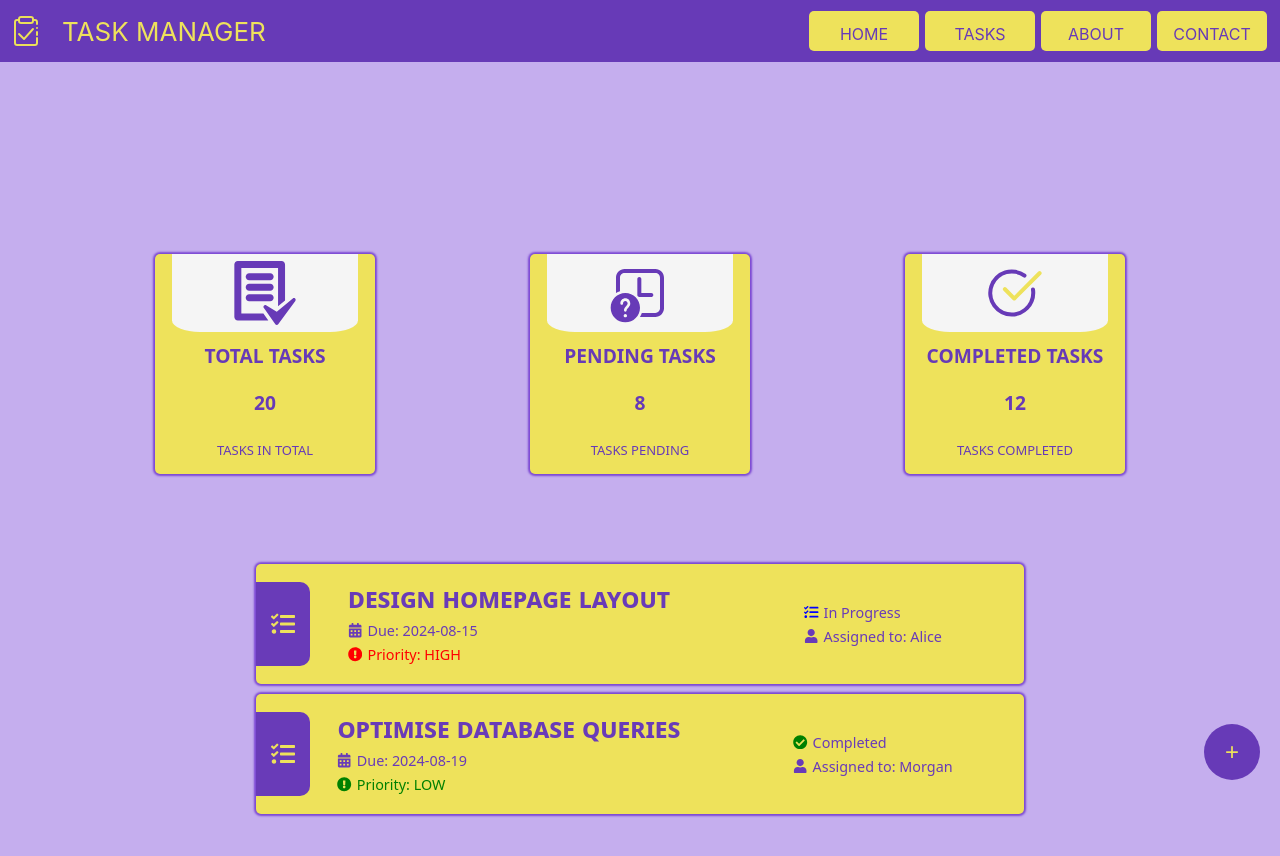
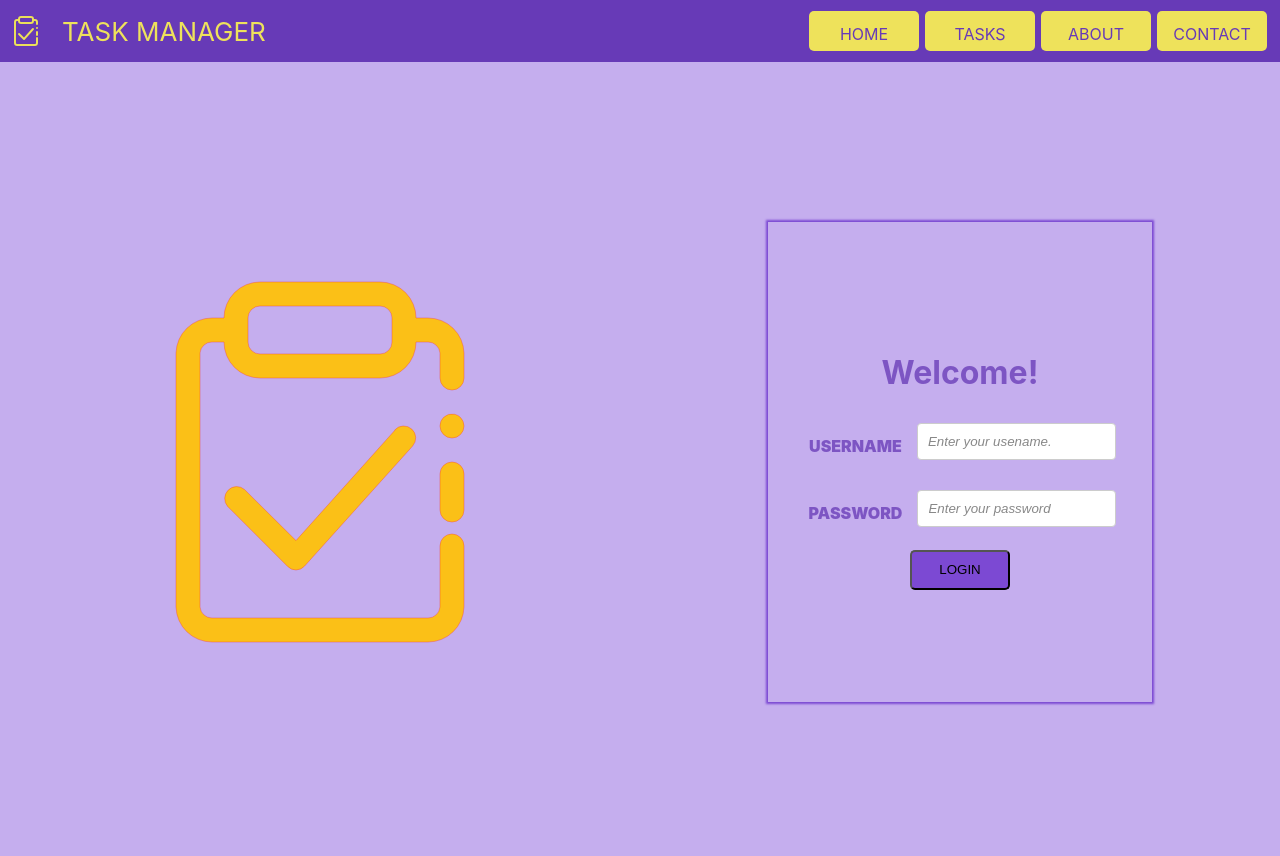
Before and after one commit to MayankPant/Personal-Task-Manager, a React (Create React App) app: page / in a window 1280 px wide. Shown: the top 856 px of the page. Before the commit the page ends 824 px from the top, so only its background shows below. Built offline with nearby package versions, Linux system fonts and the light colour scheme.

Commit message:
feat: Added the login page for our application and setup the axios for fetching data.

```diff
--- a/src/App.js
+++ b/src/App.js
@@ -1,8 +1,10 @@
+import React, { Component } from "react";
 import "./App.css";
-import { BrowserRouter as Router, Routes, Route } from "react-router-dom";
+import { BrowserRouter as Router, Routes, Route, Navigate } from "react-router-dom";
 import Main from "./Components/Main.jsx";
 import Header from "./Components/Header.jsx";
 import TaskList from "./Components/TaskList.jsx";
+import Login from "./views/Login.jsx";
 
 const dummyTasks = [
   {
@@ -11,7 +13,7 @@ const dummyTasks = [
     description: "Draft and finalize the proposal for the new client project",
     dueDate: "2024-08-20",
     priority: "High",
-    status: "In Progress"
+    status: "In Progress",
   },
   {
     id: 2,
@@ -19,7 +21,7 @@ const dummyTasks = [
     description: "Arrange a team sync to discuss Q3 goals and objectives",
     dueDate: "2024-08-15",
     priority: "Medium",
-    status: "Pending"
+    status: "Pending",
   },
   {
     id: 3,
@@ -27,7 +29,7 @@ const dummyTasks = [
     description: "Analyze and approve the monthly budget report from finance",
     dueDate: "2024-08-25",
     priority: "High",
-    status: "Pending"
+    status: "Pending",
   },
   {
     id: 4,
@@ -35,7 +37,7 @@ const dummyTasks = [
     description: "Incorporate feedback and finalize slides for client meeting",
     dueDate: "2024-08-18",
     priority: "Medium",
-    status: "In Progress"
+    status: "In Progress",
   },
   {
     id: 5,
@@ -43,7 +45,7 @@ const dummyTasks = [
     description: "Complete annual performance evaluations for team members",
     dueDate: "2024-09-10",
     priority: "High",
-    status: "Pending"
+    status: "Pending",
   },
   {
     id: 6,
@@ -51,7 +53,7 @@ const dummyTasks = [
     description: "Implement SEO improvements based on latest audit results",
     dueDate: "2024-08-30",
     priority: "Low",
-    status: "In Progress"
+    status: "In Progress",
   },
   {
     id: 7,
@@ -59,7 +61,7 @@ const dummyTasks = [
     description: "Gather content and design the company's monthly newsletter",
     dueDate: "2024-08-28",
     priority: "Medium",
-    status: "Pending"
+    status: "Pending",
   },
   {
     id: 8,
@@ -67,7 +69,7 @@ const dummyTasks = [
     description: "Revise and distribute the updated employee handbook",
     dueDate: "2024-09-15",
     priority: "Low",
-    status: "Pending"
+    status: "Pending",
   },
   {
     id: 9,
@@ -75,7 +77,7 @@ const dummyTasks = [
     description: "Address and close all open high-priority support tickets",
     dueDate: "2024-08-17",
     priority: "High",
-    status: "In Progress"
+    status: "In Progress",
   },
   {
     id: 10,
@@ -83,25 +85,39 @@ const dummyTasks = [
     description: "Perform monthly backup of all company databases",
     dueDate: "2024-08-31",
     priority: "Medium",
-    status: "Completed"
-  }
+    status: "Completed",
+  },
 ];
 
+class App extends Component {
+  constructor(props) {
+    super(props);
+    this.state = {
+      loggedIn: false,
+    };
+  }
 
-function App() {
+  render() {
+
     return (
       <div className="App">
         <Router>
           <Header />
           <main className="contents">
             <Routes>
+            <Route path="/" element={this.state.loggedIn ? <Navigate to={'/'} /> : <Login />} />
               <Route path="/" element={<Main />} />
-            <Route path="tasklist" element={<TaskList tasks={dummyTasks} />} />
+              <Route
+                path="tasklist"
+                element={<TaskList tasks={dummyTasks} />}
+              />
+              <Route path="login" element={<Login />} />
             </Routes>
           </main>
         </Router>
       </div>
     );
   }
+}
 
 export default App;
--- /dev/null
+++ b/src/styles/Login.css
@@ -0,0 +1,41 @@
+.login-container {
+  margin: 0;
+  font-family: -apple-system, BlinkMacSystemFont, "Segoe UI", "Roboto", "Oxygen",
+    "Ubuntu", "Cantarell", "Fira Sans", "Droid Sans", "Helvetica Neue",
+    sans-serif;
+  -webkit-font-smoothing: antialiased;
+  -moz-osx-font-smoothing: grayscale;
+  display: flex;
+  flex-direction: row;
+  justify-content: space-evenly;
+  align-items: center;
+  position: absolute;
+  height: 100%;
+  width: 100%;
+}
+
+.panel {
+  width: 50%;
+  height: 100%;
+  display: flex;
+  flex-direction: column;
+  justify-content: center;
+  align-items: center;
+  color: #683ab7c5;
+}
+.content-container {
+  width: 60%;
+  height: 60%;
+  box-shadow: 0px 0px 2px 2px #7c49d3;
+  display: flex;
+  flex-direction: column;
+  justify-content: center;
+  align-items: center;
+}
+
+.panel > img{
+    width: 60%;
+    height: 60%;
+  filter: invert(27%) sepia(51%) saturate(2878%) hue-rotate(346deg)
+    brightness(104%) contrast(97%);
+}
--- /dev/null
+++ b/src/views/Login.jsx
@@ -0,0 +1,81 @@
+import React, { Component } from "react";
+import logo from "../assets/resources/logo.svg";
+import Input from "../Components/Input";
+import Button from "../Components/Button";
+import "../styles/Login.css";
+import axios from "axios";
+
+class Login extends Component {
+  constructor(props) {
+    super(props);
+    this.state = {
+        login_info: {
+            username: '',
+            password: ''
+        }
+    }
+
+  }
+
+  handleInputChange = (name, value) => {
+
+    this.setState(prevState => ({
+        login_info: {
+            ...prevState.login_info,
+            [name]: value
+        }
+    }));
+  };
+
+  login = async () => {
+    const loginUrl = process.env.REACT_APP_AUTH_BASE_ADDRESS.concat("/api/auth/login");
+    console.log("Login Url: ", loginUrl);
+    console.log("Entered username: ", this.state.login_info.username);
+    console.log("Entered password: ", this.state.login_info.password);
+    const payload = {
+        "username": this.state.login_info.username,
+        "password": this.state.login_info.password
+    }
+    try {
+        var response = await axios.post(loginUrl, payload);
+        console.log("Returned Response from login: ", response);
+
+    } catch (error) {
+        console.log("Error Occured", error);
+    }
+  }
+
+  render() {
+    return (
+      <div className="login-container">
+        <div className="panel">
+        <img src={logo} alt="icon" />
+        </div>
+        <div className="panel">
+          <div className="content-container">
+            <h1>{"Welcome!"}</h1>
+            <Input
+              name={"username"}
+              type={"text"}
+              onChange={this.handleInputChange}
+              placeholder={"Enter your usename."}
+              value={this.state.login_info.login_username}
+              meta={""}
+            />
+            <Input
+              name={"password"}
+              type={"password"}
+              onChange={this.handleInputChange}
+              placeholder={"Enter your password"}
+              value={this.state.login_info.login_password}
+              meta={""}
+            />
+            <Button text={"Login"} styles={{ backgroundColor: "#7c49d3" }} onClick={this.login} />
+          </div>
+        </div>
+      </div>
+    );
+  }
+}
+
+export default Login;
```
Also changed, not shown: 1 other file (tests, documents, lock files or other folders). Lines whose indentation alone changed are shown as unchanged.
